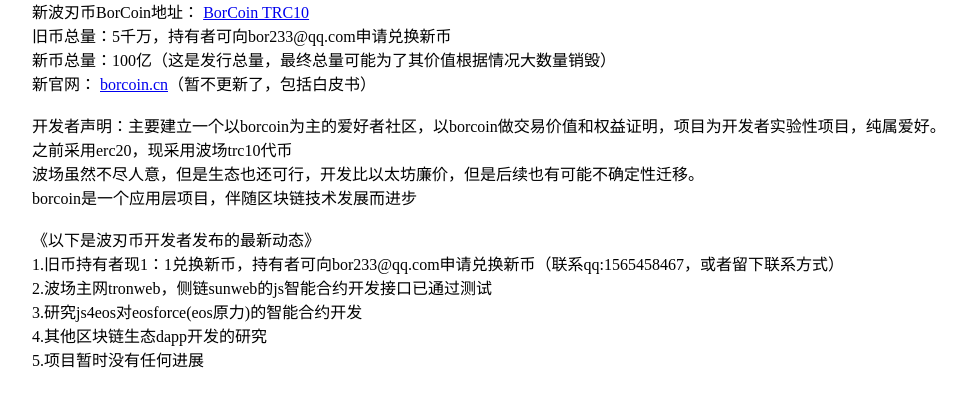
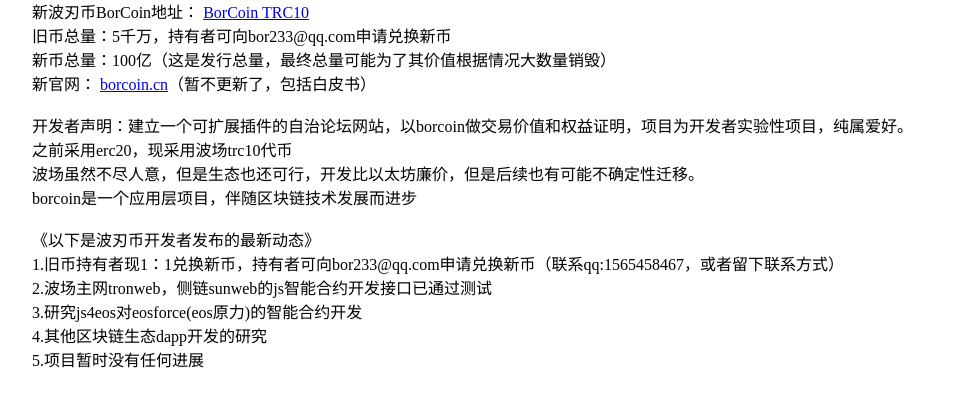
Before and after one commit to bor233/bor233, a plain HTML site: page index.html in a window 1280 px wide. Shown: the part 201-608 px from the top of the page, without its empty margins (76-1043 px from the left). Drawn offline with Linux system fonts and the light colour scheme.

Commit message:
Update index.html

```diff
--- a/index.html
+++ b/index.html
@@ -11,7 +11,7 @@
 
      新官网： <a href="http://borcoin.cn/">borcoin.cn<a>（暂不更新了，包括白皮书）<br/><br/>
 
-    开发者声明：主要建立一个以borcoin为主的爱好者社区，以borcoin做交易价值和权益证明，项目为开发者实验性项目，纯属爱好。<br/>之前采用erc20，现采用波场trc10代币<br/>
+    开发者声明：建立一个可扩展插件的自治论坛网站，以borcoin做交易价值和权益证明，项目为开发者实验性项目，纯属爱好。<br/>之前采用erc20，现采用波场trc10代币<br/>
     波场虽然不尽人意，但是生态也还可行，开发比以太坊廉价，但是后续也有可能不确定性迁移。
       <br/>borcoin是一个应用层项目，伴随区块链技术发展而进步
     <br/><br/>
```
